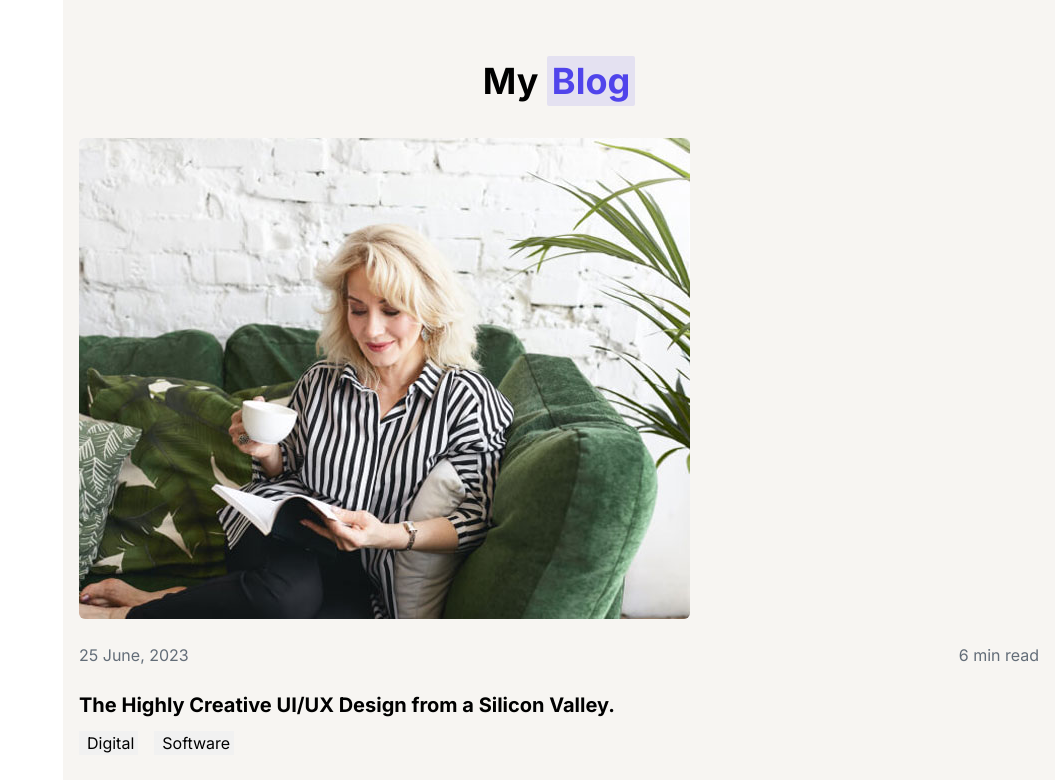
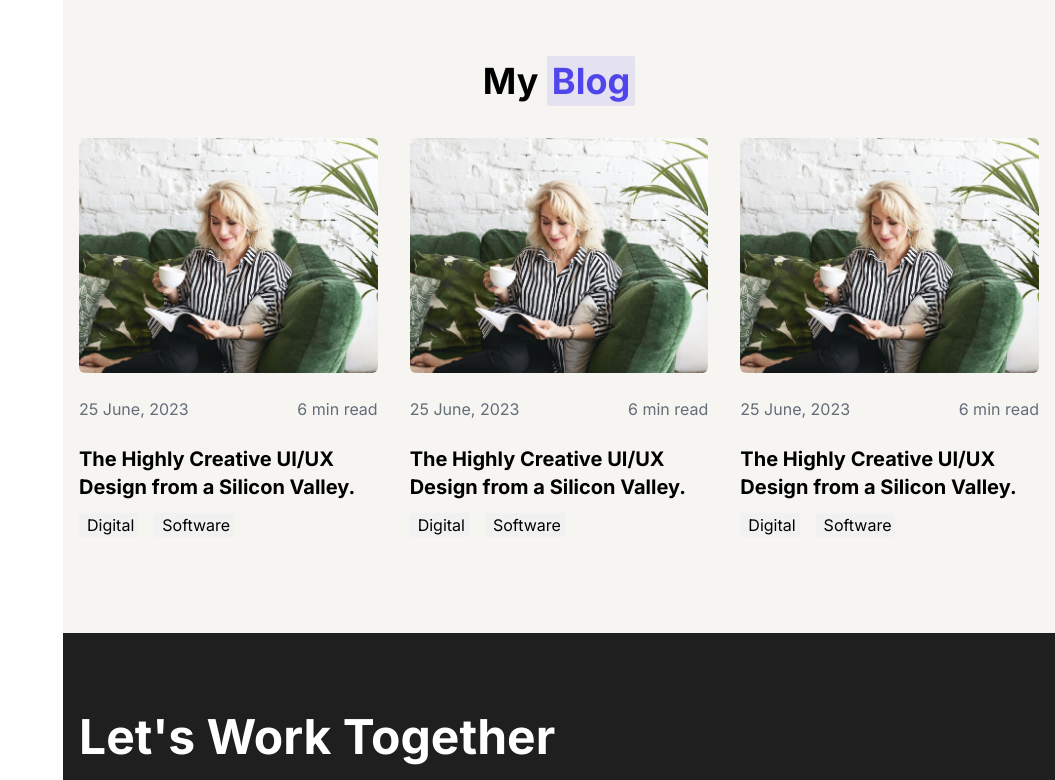
Before and after one commit to FieryInferno/my-portofolio, a Next.js app: page / in a window 1280 px wide. Shown: the part 5040-5820 px from the top of the page, without its empty margins (225-1280 px from the left). Built offline with nearby package versions, Linux system fonts and the light colour scheme.

Commit message:
grid my blog

```diff
--- a/src/components/MyBlog/index.tsx
+++ b/src/components/MyBlog/index.tsx
@@ -33,7 +33,7 @@ export default function () {
                 <span>My </span>
                 <span className="text-[#5044EB] bg-[#e4e1f1] inline-block p-[5px] rounded-[2px]">Blog</span>
             </div>
-            <div className="mx-4">
+            <div className="mx-4 lg:grid lg:grid-cols-3 lg:gap-8">
                 {blogs.map((blog, index) => <BlogItem key={index} {...blog} />)}
             </div>
         </div>
```
